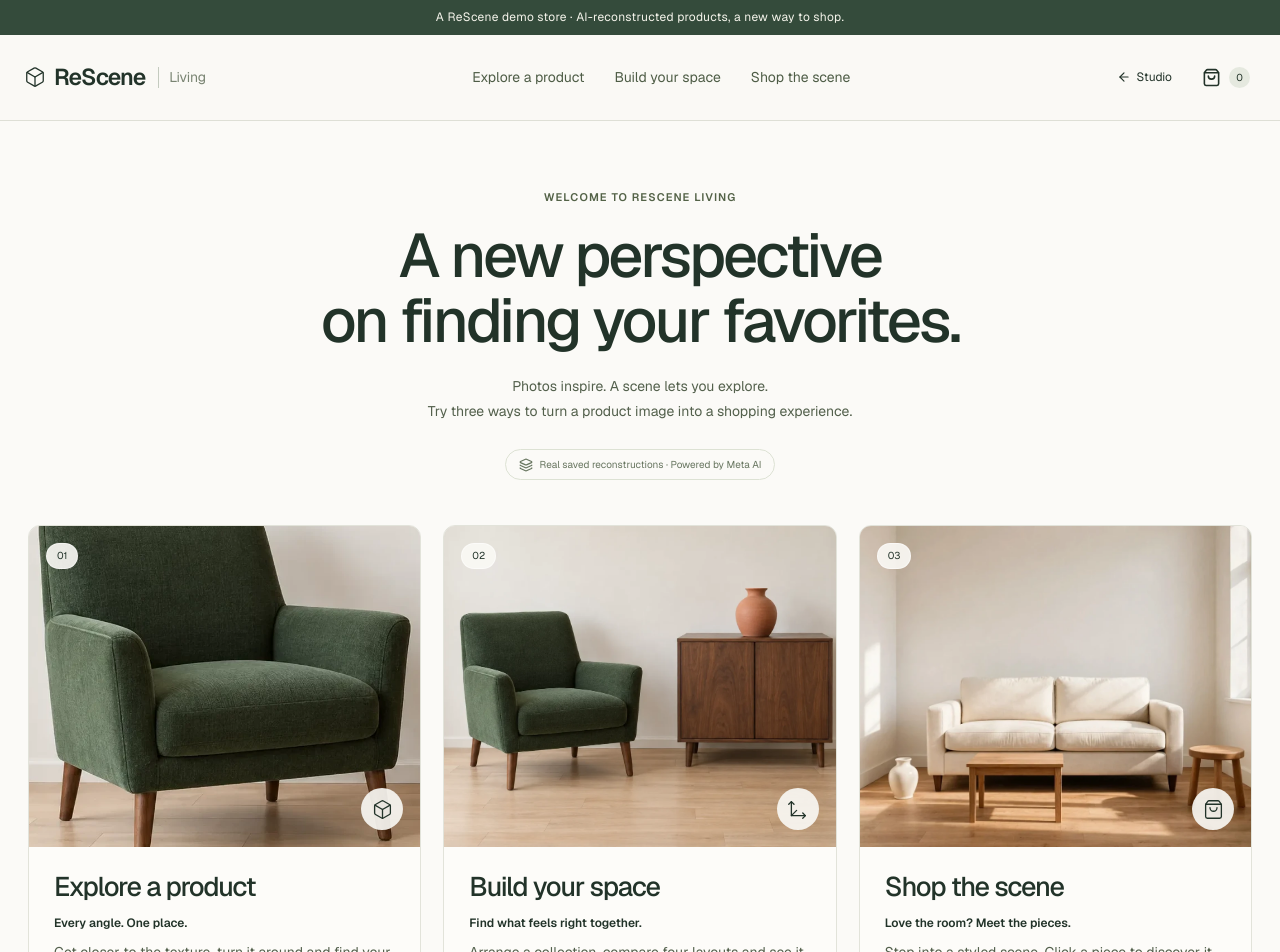
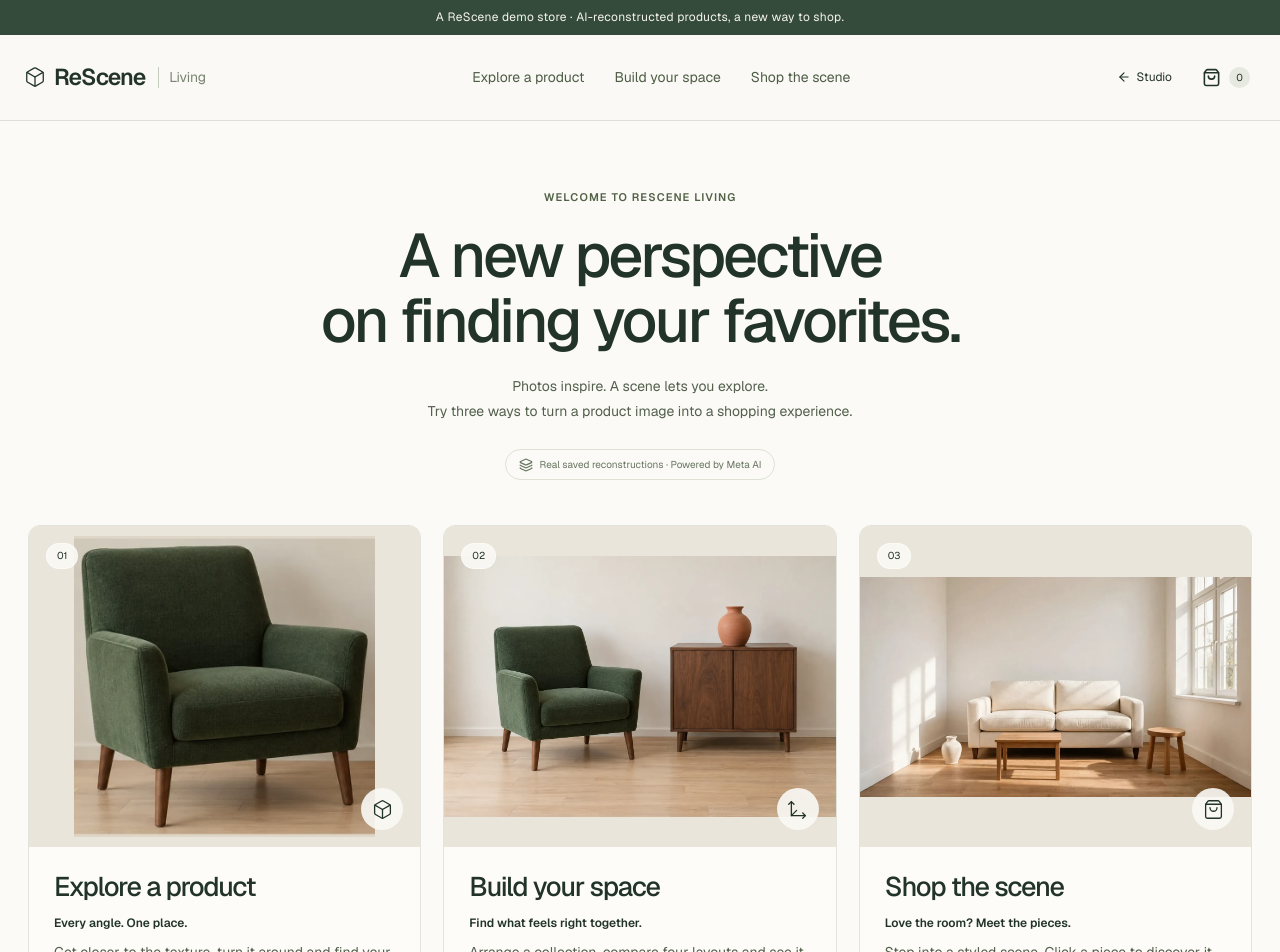
Before and after one commit to jimclydegm/ReScene, a Next.js app: page /demo in a window 1280 px wide. Shown: the top 952 px of the page. Built offline with nearby package versions, Linux system fonts and the light colour scheme.

Commit message:
Keep complete product and collection photos visible in demo entry cards

```diff
--- a/src/app/demo/shopping.css
+++ b/src/app/demo/shopping.css
@@ -989,3 +989,6 @@
   width: 100%;
   height: 100%;
 }
+/* Keep the whole product/collection visible in the entry cards. */
+.demo-store .demo-experience-image>img,.demo-store .retail-scene-card img{object-fit:contain}
+.demo-store .demo-experience-image.image-corner-chair>img{padding:10px;mix-blend-mode:multiply}
```
